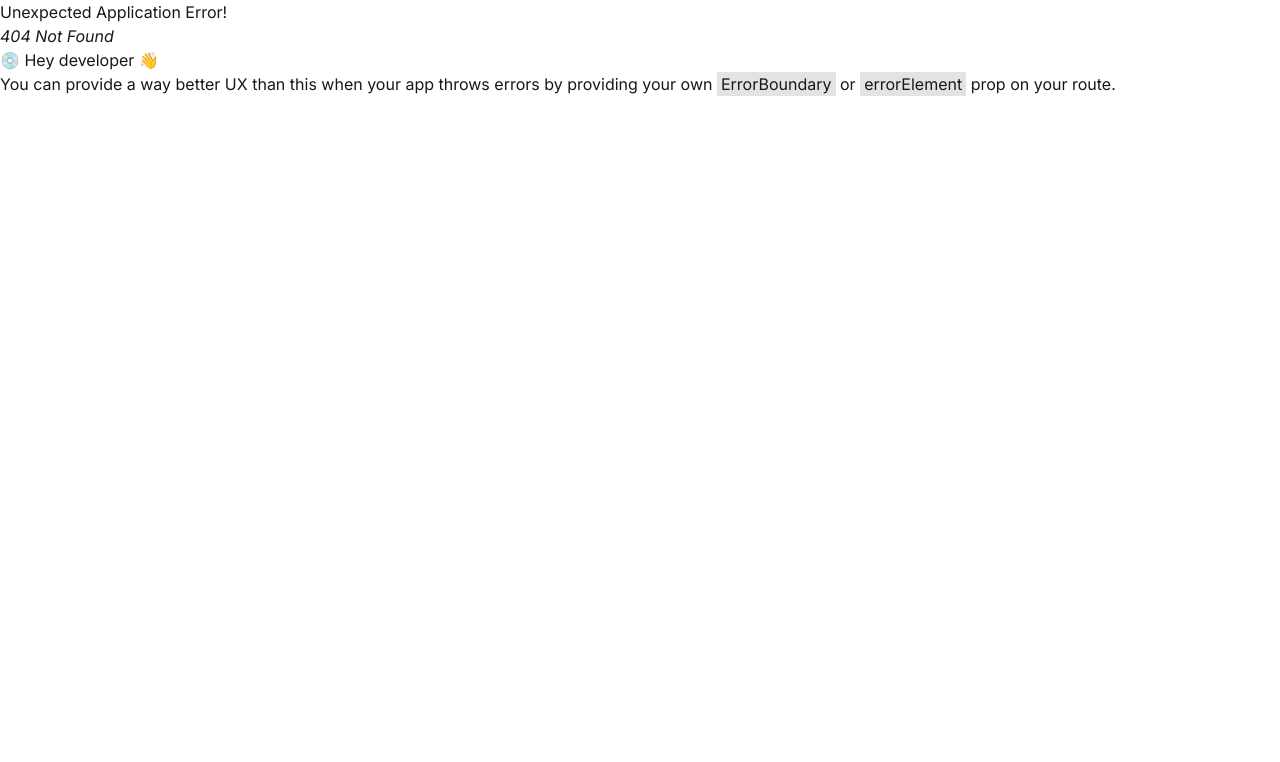
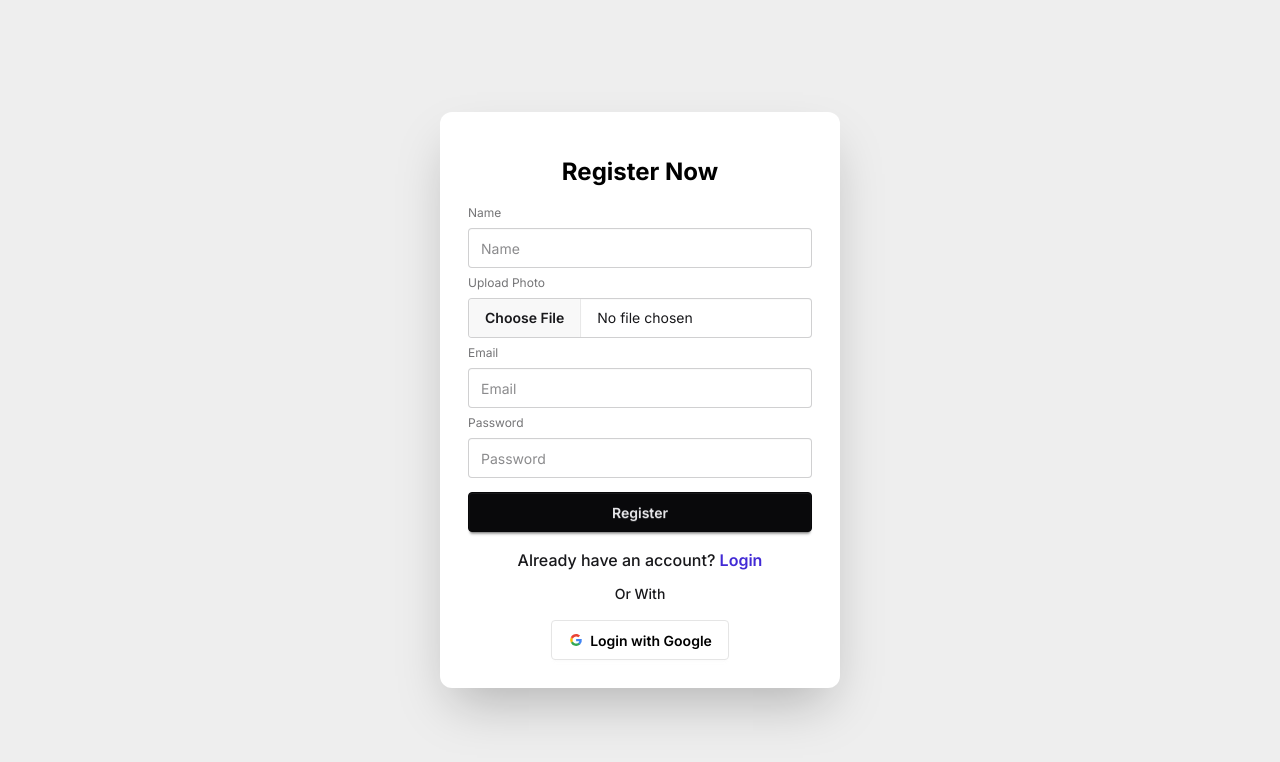
Before and after one commit to SubrotoKumar7/article-arena-client, a React (Vite) app: page /register in a window 1280 px wide. Before the commit this address had no page. Shown: the top 762 px of the page. Built offline with nearby package versions, Linux system fonts and the light colour scheme.

Commit message:
simple register page added

```diff
--- /dev/null
+++ b/src/pages/Auth/Register.jsx
@@ -0,0 +1,55 @@
+import React from 'react';
+import { useForm } from 'react-hook-form';
+import { Link } from 'react-router';
+import SocialLogin from '../../components/SocialLogin/SocialLogin';
+
+const Register = () => {
+    const {register, handleSubmit, formState: {errors}} = useForm();
+
+    const handleRegister = (data) => {
+        console.log(data);
+    }
+
+    return (
+        <div className='bg-base-300 min-h-screen grid place-items-center'>
+            <div className='md:w-[400px] w-fit bg-white rounded-xl p-7 shadow-2xl'>
+                <h1 className='text-black font-bold text-2xl text-center pb-3 pt-4'>Register Now</h1>
+                <form onSubmit={handleSubmit(handleRegister)}>
+                    <fieldset className="fieldset">
+
+                        {/* name */}
+                        <label className="label">Name</label>
+                        <input type="text" {...register("name", {required: {value: true, message: "Name is required"}})} className="input w-full" placeholder="Name" />
+                        {errors?.name && <p className='text-red-500'>{errors?.name.message}</p>}
+
+                        {/* photo */}
+                        <label className="label">Upload Photo</label>
+                        <input type="file" {...register("image", {required: {value: true, message: "Image is required"}})} className="file-input w-full" />
+                        {errors?.image && <p className='text-red-500'>{errors?.image.message}</p>}
+
+                        {/* email */}
+                        <label className="label">Email</label>
+                        <input type="email" {...register("email", {required: {value: true, message: "Email is required"}})} className="input w-full" placeholder="Email" />
+                        {errors?.email && <p className='text-red-500'>{errors?.email.message}</p>}
+
+                        {/* password */}
+                        <label className="label">Password</label>
+                        <input type="password" {...register("password", {required: {value: true, message: "Password is required"}, pattern: {value: /^(?=.*[a-z])(?=.*[A-Z])(?=.*[\W_]).{6,}$/, message: "Password must contain at least 1 uppercase letter, 1 lowercase letter, and 1 special character and length at least 6 characters"}})} className="input w-full" placeholder="Password" />
+                        {errors?.password && <p className='text-red-500'>{errors?.password.message}</p>}
+
+
+                        <button className="btn btn-neutral mt-2">Register</button>
+                    </fieldset>
+                </form>
+                <p className='my-3 font-medium text-center'>Already have an account? <Link className='text-primary font-semibold' to='/login'>Login</Link></p>
+                <p className='text-center font-medium text-sm'>Or With</p>
+                <div className='flex justify-center my-2'></div>
+                <div className=''>
+                    <SocialLogin></SocialLogin>
+                </div>
+            </div>
+        </div>
+    );
+};
+
+export default Register;
--- a/src/routes/router.jsx
+++ b/src/routes/router.jsx
@@ -2,6 +2,7 @@ import { createBrowserRouter } from "react-router";
 import Root from "../layout/Root";
 import Home from "../pages/Home/Home";
 import Login from "../pages/Auth/Login";
+import Register from "../pages/Auth/Register";
 
 const router = createBrowserRouter([
     {
@@ -17,6 +18,10 @@ const router = createBrowserRouter([
     {
         path: '/login',
         Component: Login
+    },
+    {
+        path: '/register',
+        Component: Register
     }
 ]);
 
```
